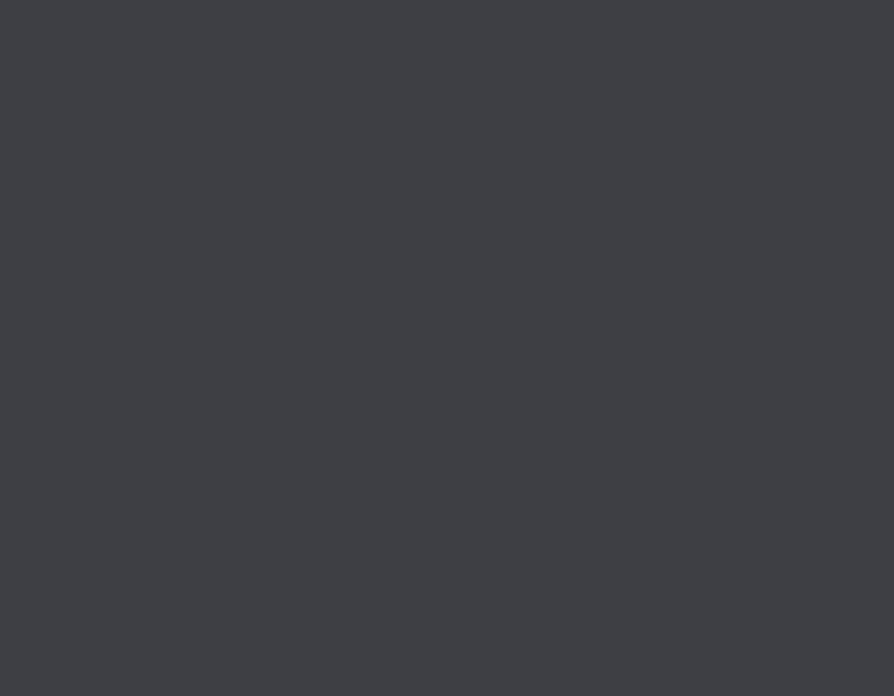
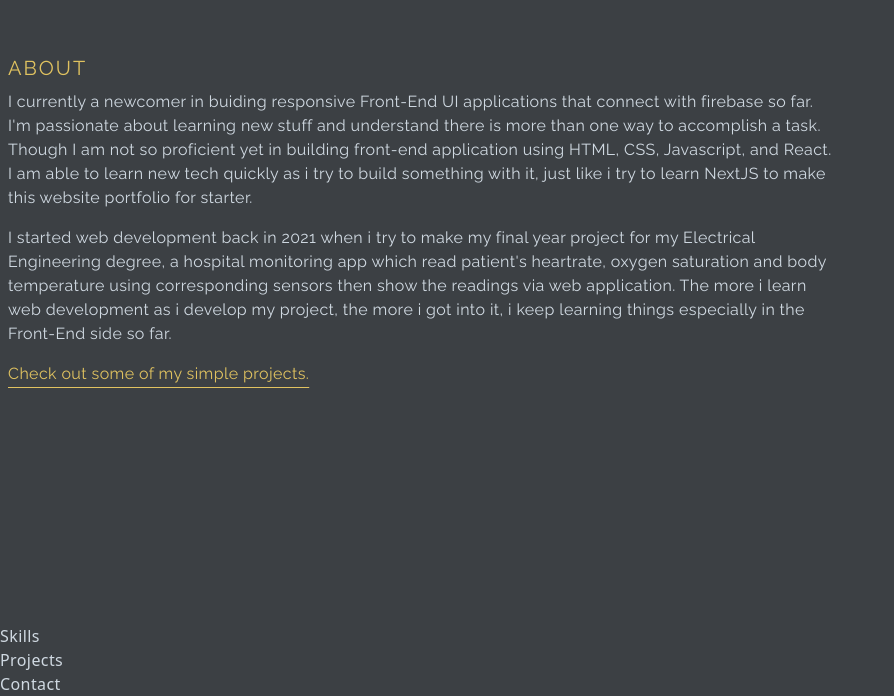
Before and after one commit to ikbakk/website-portofolio, a Next.js app: page / in a window 1280 px wide. Shown: the part 1040-1736 px from the top of the page, without its empty margins (0-894 px from the left). Before the commit the page ends 864 px from the top, so only its background shows below. Built offline with nearby package versions, Linux system fonts and the light colour scheme.

Commit message:
Add AboutMe

```diff
--- /dev/null
+++ b/components/About.jsx
@@ -0,0 +1,44 @@
+import React from 'react'
+import Link from 'next/link'
+
+const About = () => {
+  return (
+    <div
+      id='about'
+      className='w-full font-raleway md:h-screen p-2 flex items-center py-16'>
+      <div className=' max-w-7xl m-auto md:grid md:grid-cols-3 gap-8'>
+        <div className='col-span-2'>
+          <p className='uppercase text-xl text-justify tracking-widest text-secondary'>
+            About
+          </p>
+          <p className='py-2'>
+            I currently a newcomer in buiding responsive Front-End UI
+            applications that connect with firebase so far. I'm passionate about
+            learning new stuff and understand there is more than one way to
+            accomplish a task. Though I am not so proficient yet in building
+            front-end application using HTML, CSS, Javascript, and React. I am
+            able to learn new tech quickly as i try to build something with it,
+            just like i try to learn NextJS to make this website portfolio for
+            starter.
+          </p>
+          <p className='py-2'>
+            I started web development back in 2021 when i try to make my final
+            year project for my Electrical Engineering degree, a hospital
+            monitoring app which read patient's heartrate, oxygen saturation and
+            body temperature using corresponding sensors then show the readings
+            via web application. The more i learn web development as i develop
+            my project, the more i got into it, i keep learning things
+            especially in the Front-End side so far.
+          </p>
+          <Link href='/#projects'>
+            <p className='py-2 text-secondary hover:text-secondary-focus underline underline-offset-8 cursor-pointer'>
+              Check out some of my simple projects.
+            </p>
+          </Link>
+        </div>
+      </div>
+    </div>
+  )
+}
+
+export default About
--- /dev/null
+++ b/components/Contact.jsx
@@ -0,0 +1,7 @@
+import React from 'react'
+
+const Contact = () => {
+  return <div>Contact</div>
+}
+
+export default Contact
--- a/components/Header.jsx
+++ b/components/Header.jsx
@@ -79,7 +79,7 @@ const Header = () => {
                 </Link>
               </ul>
               <div className='pt-40'>
-                <p className='uppercase tracking-widest text-primary'>
+                <p className='uppercase tracking-widest text-secondary'>
                   Let&#39;s Connect
                 </p>
                 <div className='flex items-center justify-between my-4 w-full sm:w-[80%]'>
--- a/components/MainScreen.jsx
+++ b/components/MainScreen.jsx
@@ -15,7 +15,7 @@ const MainScreen = () => {
           <h1>
             Hi, I&#39;m Iqbal<span className='text-secondary'> Firdaus</span>
           </h1>
-          <p className='text-justify sm:max-[70%] m-auto'>
+          <p className='sm:max-[70%] m-auto text-center'>
             I'm focused on building responsive front-end web applications, and
             will do cross platform applications in the near future
           </p>
--- /dev/null
+++ b/components/Projects.jsx
@@ -0,0 +1,7 @@
+import React from 'react'
+
+const Projects = () => {
+  return <div>Projects</div>
+}
+
+export default Projects
--- /dev/null
+++ b/components/Skills.jsx
@@ -0,0 +1,7 @@
+import React from 'react'
+
+const Skills = () => {
+  return <div>Skills</div>
+}
+
+export default Skills
--- a/pages/index.js
+++ b/pages/index.js
@@ -1,12 +1,16 @@
 import Head from 'next/head'
 import MainScreen from '../components/MainScreen'
+import About from '../components/About'
+import Skills from '../components/Skills'
+import Projects from '../components/Projects'
+import Contact from '../components/Contact'
 
 export default function Home() {
   return (
     <>
       <Head>
         <title>Iqbal | Front-End Developer</title>
-        <meta name='description' content='Generated by create next app' />
+        <meta name='description' content="I'm a front-end web developer " />
         <link rel='icon' href='/favicon.ico' />
         <link rel='preconnect' href='https://fonts.googleapis.com' />
         <link rel='preconnect' href='https://fonts.gstatic.com' crossorigin />
@@ -16,6 +20,10 @@ export default function Home() {
         />
       </Head>
       <MainScreen />
+      <About />
+      <Skills />
+      <Projects />
+      <Contact />
     </>
   )
 }
--- a/styles/globals.css
+++ b/styles/globals.css
@@ -35,11 +35,15 @@ html {
 
 @layer components {
   .header-link {
-    @apply hover:border-b hover:text-primary hover:border-primary;
+    @apply hover:border-b hover:text-secondary hover:border-secondary;
+  }
+
+  .home-icon {
+    @apply rounded-full text-xl text-secondary-content hover:bg-secondary-focus bg-secondary p-6 cursor-pointer hover:scale-110 ease-in duration-100;
   }
 
   .sidebar-overlay {
-    @apply md:hidden fixed duration-100 ease-in left-0 top-0 w-full h-screen bg-black/70;
+    @apply md:hidden fixed duration-100 ease-in z-10 left-0 top-0 w-full h-screen bg-black/70;
   }
 
   .sidebar-open {
@@ -51,10 +55,6 @@ html {
   }
 
   .sidebar-btn {
-    @apply rounded-full text-primary-content p-3 cursor-pointer bg-primary hover:scale-105 ease-in duration-200;
-  }
-
-  .home-icon {
-    @apply rounded-full text-xl text-secondary-content hover:bg-secondary-focus bg-secondary p-6 cursor-pointer hover:scale-110 ease-in duration-100;
+    @apply rounded-full hover:bg-secondary-focus text-secondary-content p-3 cursor-pointer bg-secondary hover:scale-105 ease-in duration-100;
   }
 }
```
Also changed, not shown: public/assets/aboutMe.png (added).
